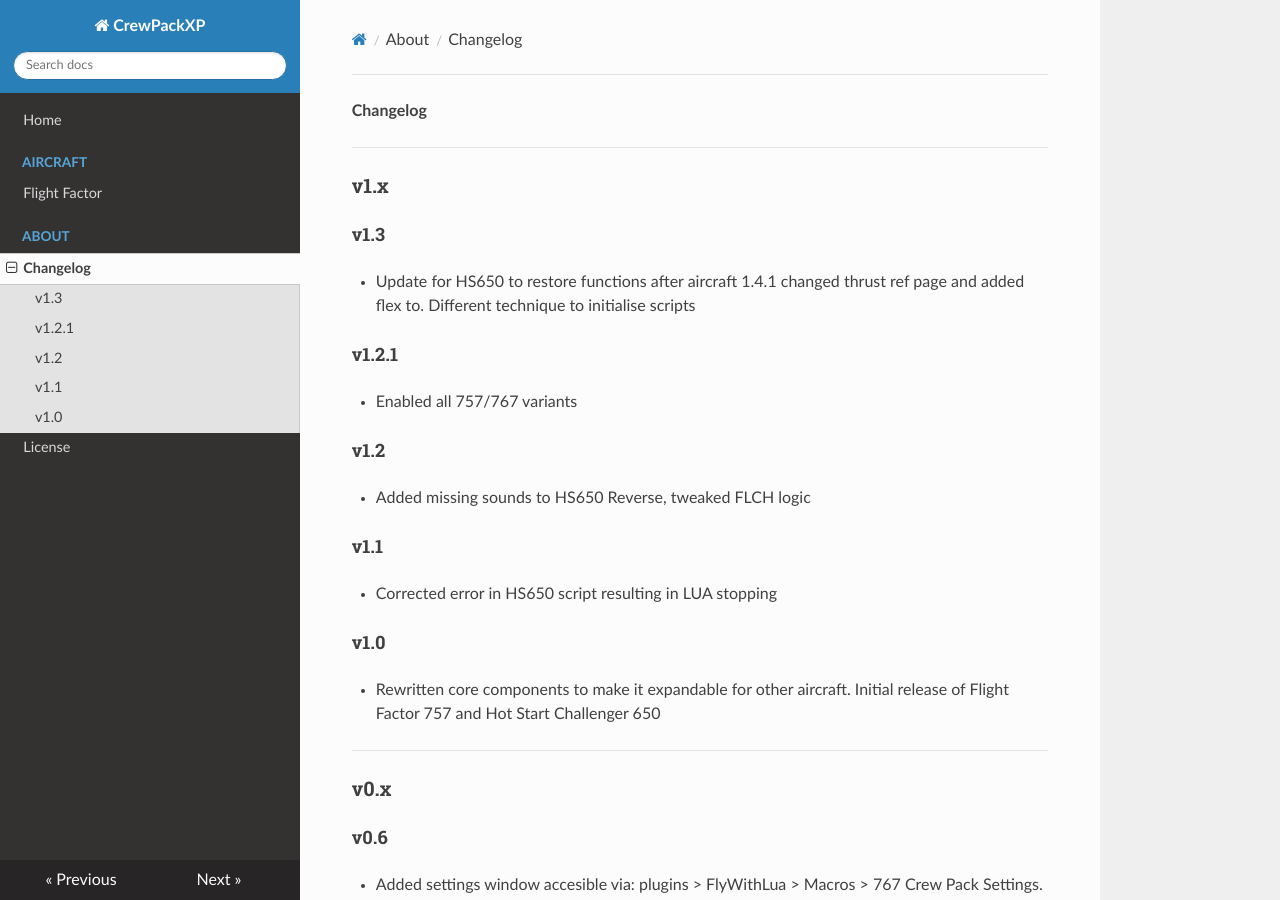
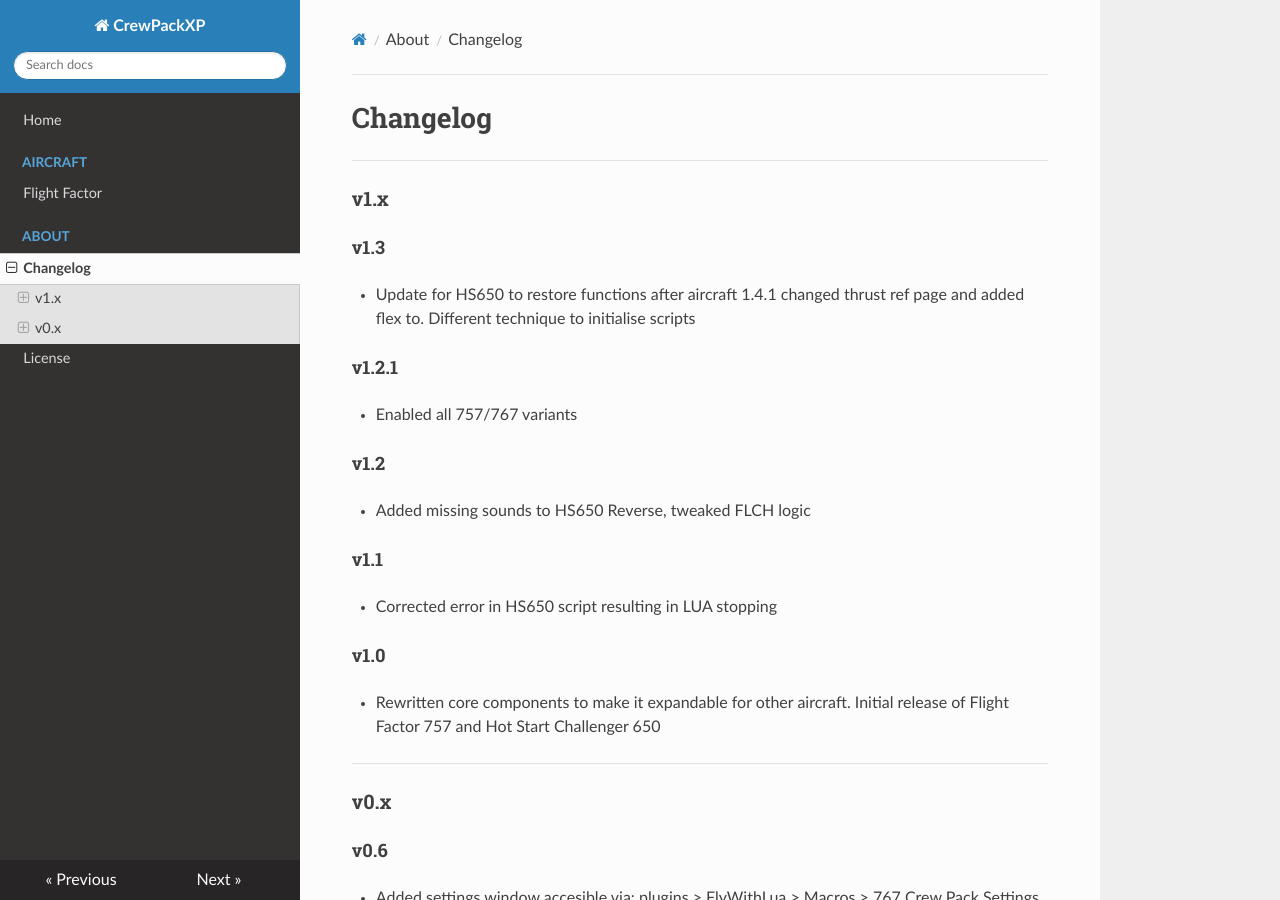
Before and after one commit to N1K340/CrewPackXP, an MkDocs documentation site: the page built from docs/changelog.md, in a window 1280 px wide and 900 px high. Built offline with MkDocs 1.6.1, drawn with Linux system fonts in a browser that asks for light colours; nearby versions of some CDN libraries.

```diff
--- a/docs/changelog.md
+++ b/docs/changelog.md
@@ -1,4 +1,4 @@
-**Changelog**
+# Changelog
 ***
 
 ### v1.x
```
